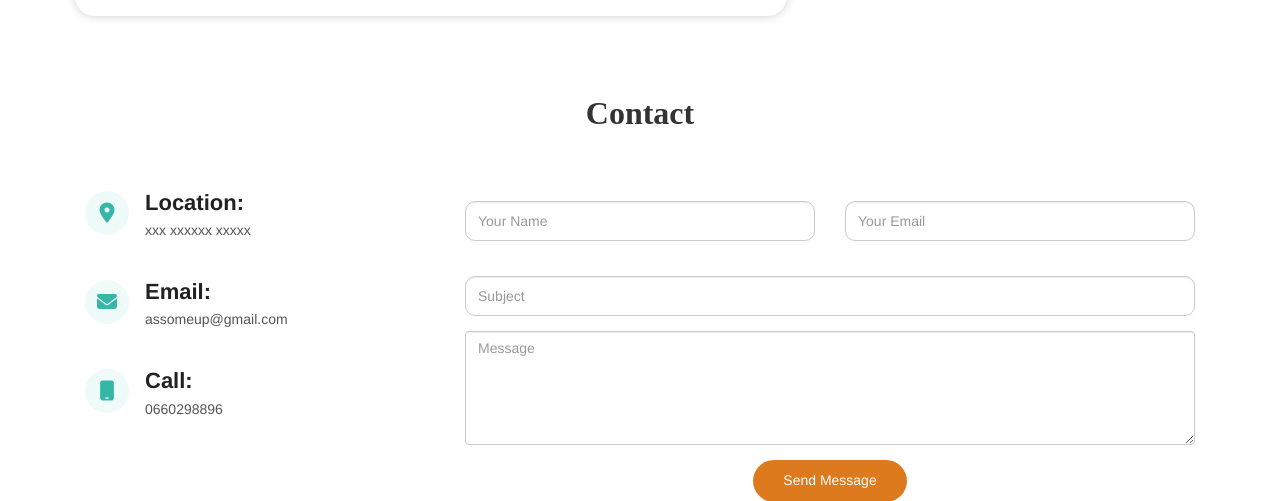
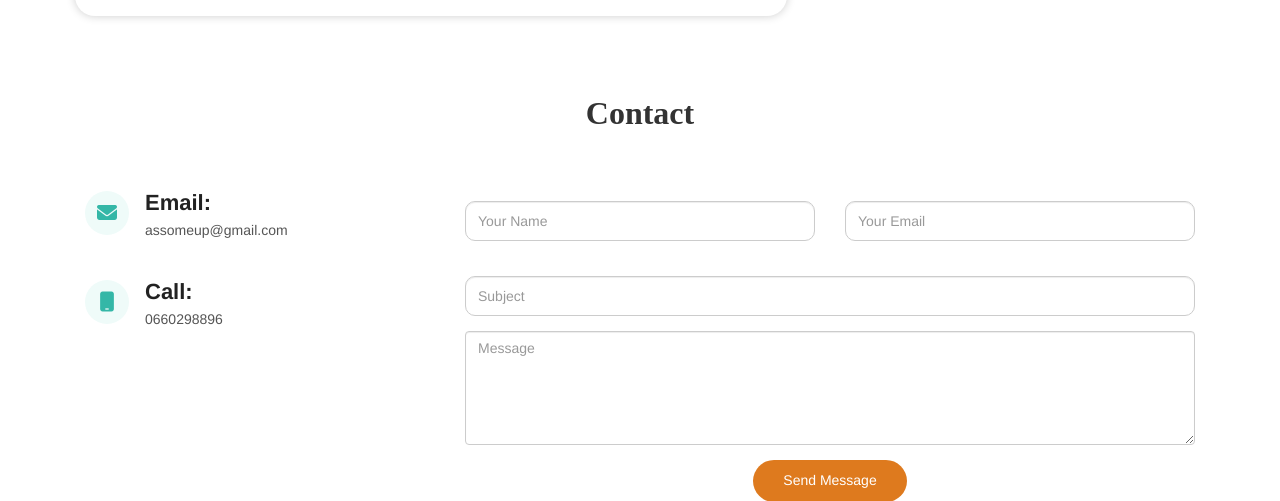
Before and after one commit to CoopCommuns/SiteWeb_MEUP, a PHP site: page / in a window 1280 px wide. Shown: the part 2092-2593 px from the top of the page. Run offline with PHP 8.4, Linux system fonts and the light colour scheme; some web fonts are replaced.

Commit message:
mise à jour

```diff
--- a/assets/css/styles.css
+++ b/assets/css/styles.css
@@ -232,7 +232,9 @@
 	margin-bottom: 10px;
 
   }
-
+  .rejoindre-link a{
+text-decoration: none;
+  }
   .rejoindre-link:hover {
 	background-color: hsl(29, 96%, 61%);
 	color: #fff;
--- a/index.html
+++ b/index.html
@@ -184,11 +184,7 @@
 
 				<div class="col-lg-4">
 				  <div class="info">
-					<div class="address">
-					  <i  class="fas fa-location-dot" ></i>
-					  <h4>Location:</h4>
-					  <p>xxx xxxxxx xxxxx</p>
-					</div> <br>
+
 
 					<div class="email">
 					  <i  class="fas fa-envelope"></i></i>
```
